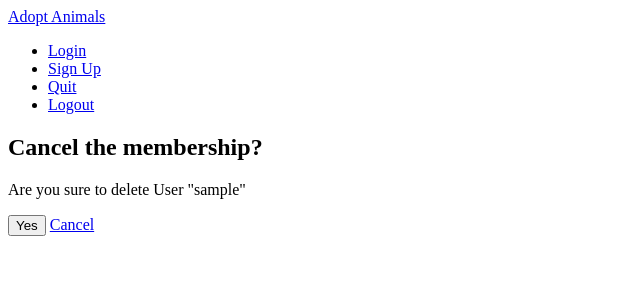
After one commit to toma1031/adoptanimals, a Django app: a page that uses templates/_navbar.html in a window 1280 px wide. The commit adds this page. Shown: the top 300 px of the page, without its empty margins (0-640 px from the left). Run offline with Django 3.2, Linux system fonts and the light colour scheme; the visitor is signed in with stand-in values (Sample User, id 1); data comes from the database, SQL or seed files in the repository.

Commit message:
implement membership cancel function

```diff
--- a/accounts/models.py
+++ b/accounts/models.py
@@ -13,7 +13,7 @@ class State(models.Model):
 class User(AbstractUser):
   is_petowner = models.BooleanField(default=False)
   is_adopter = models.BooleanField(default=False)
-  state = models.ForeignKey(State,verbose_name='State', on_delete=models.CASCADE, null=False, blank=False)
-  city = models.CharField(verbose_name='City', max_length=20, null=False, blank=False)
-  zipcode = models.CharField(verbose_name='Zip Code',max_length=5, null=False, blank=False)
+  state = models.ForeignKey(State,verbose_name='State', on_delete=models.CASCADE, null=True, blank=False)
+  city = models.CharField(verbose_name='City', max_length=20, null=True, blank=False)
+  zipcode = models.CharField(verbose_name='Zip Code',max_length=5, null=True, blank=False)
   phone_number = PhoneField(blank=True, help_text='Contact phone number')
--- /dev/null
+++ b/accounts/templates/accounts/delete_user.html
@@ -0,0 +1,21 @@
+{% extends 'base.html' %}
+
+{% block main %}
+<section class="hero">
+  <div class="hero-body">
+    <div class="container">
+      <h1 class="title">
+        Cancel the membership?
+      </h1>
+    </div>
+  </div>
+</section>
+
+<form role="form" method="post">
+  {% csrf_token %}
+  <p>Are you sure to delete User "{{ user.username }}"</p>
+
+  <button type="submit" class="button is-danger">Yes</button>
+  <a href="javascript:void(0);" onclick="window.history.back();" class="button is-text">Cancel</a>
+</form>
+{% endblock %}
--- a/accounts/templates/accounts/signup.html
+++ b/accounts/templates/accounts/signup.html
@@ -14,4 +14,10 @@
     {% csrf_token %}
     <button type="submit" class="btn btn-primary btn-lg">Sign Up</button>
   </form>
+
+  <h2>Socail media SignUp</h2>
+    <ul>
+    <li><a href="{% url 'social:begin' 'google-oauth2' %}">Google Signup</a></li>
+    </ul>
+  <a href="{% url 'index' %}">Home</a>
 {% endblock %}
--- a/accounts/urls.py
+++ b/accounts/urls.py
@@ -1,6 +1,6 @@
 from django.urls import path
 from accounts import views
-from accounts.views import (LoginView, SignupView, SignupDoneView, SignupCompleteView)
+from accounts.views import (LoginView, SignupView, SignupDoneView, SignupCompleteView, UserDeleteView)
 
 app_name = 'accounts'
 
@@ -10,4 +10,6 @@ urlpatterns = [
     path('signup/', SignupView.as_view(), name='accounts_signup'),
     path('signup/done/', SignupDoneView.as_view(), name='accounts_signup_done'),
     path('signup/complete/<token>/', SignupCompleteView.as_view(), name='accounts_signup_complete'),
+
+    path('<str:username>/delete/', UserDeleteView.as_view(), name='accounts_delete_user'),
 ]
--- a/accounts/views.py
+++ b/accounts/views.py
@@ -1,4 +1,5 @@
-from django.shortcuts import render, redirect
+from django.shortcuts import render, redirect, reverse
+from django.urls import reverse_lazy
 from django.contrib.auth.views import LoginView
 from django.contrib.auth.mixins import LoginRequiredMixin
 from django.shortcuts import redirect, render, reverse
@@ -14,7 +15,9 @@ from django.conf import settings
 from django.http import Http404, HttpResponseBadRequest
 from django.views import generic
 from django.contrib.auth import get_user_model
-from django.views.generic import TemplateView, CreateView, ListView, DetailView, FormView
+from django.views.generic import TemplateView, CreateView, ListView, DetailView, FormView, DeleteView
+from django.contrib.auth.mixins import LoginRequiredMixin, UserPassesTestMixin
+
 
 User = get_user_model()
 
@@ -83,3 +86,20 @@ class SignupCompleteView(TemplateView):
                     return super().get(request, **kwargs)
 
         return HttpResponseBadRequest()
+
+
+
+
+class OnlyYouMixin(UserPassesTestMixin):
+    raise_exception = True
+
+    def test_func(self):
+        user = self.request.user
+        return user.username == self.kwargs['username'] or user.is_superuse
+
+class UserDeleteView(OnlyYouMixin, DeleteView):
+    template_name = "accounts/delete_user.html"
+    success_url = reverse_lazy("index")
+    model = User
+    slug_field = 'username'
+    slug_url_kwarg = 'username'
--- a/adopt_animals/urls.py
+++ b/adopt_animals/urls.py
@@ -1,7 +1,9 @@
 from django.urls import path
 from .views import IndexView
+from adopt_animals import views
+from accounts import views
 
 urlpatterns = [
-    # path('admin/', admin.site.urls),
-    path('', IndexView.as_view()),
+    path('', IndexView.as_view(), name='index'),
+
 ]
--- a/animal_project/urls.py
+++ b/animal_project/urls.py
@@ -22,8 +22,9 @@ index_view = TemplateView.as_view(template_name='index.html')
 
 urlpatterns = [
     path('admin/', admin.site.urls),
-    path('', login_required(index_view), name='index'),
     path('', include("adopt_animals.urls")),
     path('accounts/', include('accounts.urls')),
     path('accounts/', include('django.contrib.auth.urls')),
+
+    path('oauth/', include('social_django.urls', namespace='social')),
 ]
--- a/templates/_navbar.html
+++ b/templates/_navbar.html
@@ -3,6 +3,10 @@
   <a href="/" >Adopt Animals</a>
     <ul>
       <li><a class="login" href="{% url 'login' %}">Login</a></li>
+      <li><a class="signup" href="{% url 'accounts:accounts_signup' %}">Sign Up</a></li>
+      {% if user.is_authenticated %}
+      <li><a class="delete_user" href="{% url 'accounts:accounts_delete_user' user.username %}">Quit</a></li>
+      {% endif %}
       {% if user.is_authenticated %}
       <li><a class="logout" href="{% url 'logout' %}">Logout</a></li>
       {% endif %}
--- a/templates/index.html
+++ b/templates/index.html
@@ -1,5 +1,7 @@
 {% extends 'base.html' %}
 {% block main %}
+{% if user.is_authenticated %}
 <h1>Hello</h1>
-
+<h2 class="">{{ user.get_username }}!</h2>
+{% endif %}
 {% endblock main %}
```
Also changed, not shown: accounts/forms.py (+11 -1 lines), accounts/templates/accounts/login.html (+7 -0 lines), animal_project/settings_mysql.py (+22 -1 lines), accounts/migrations/0002_auto_20210413_0731.py (added).
